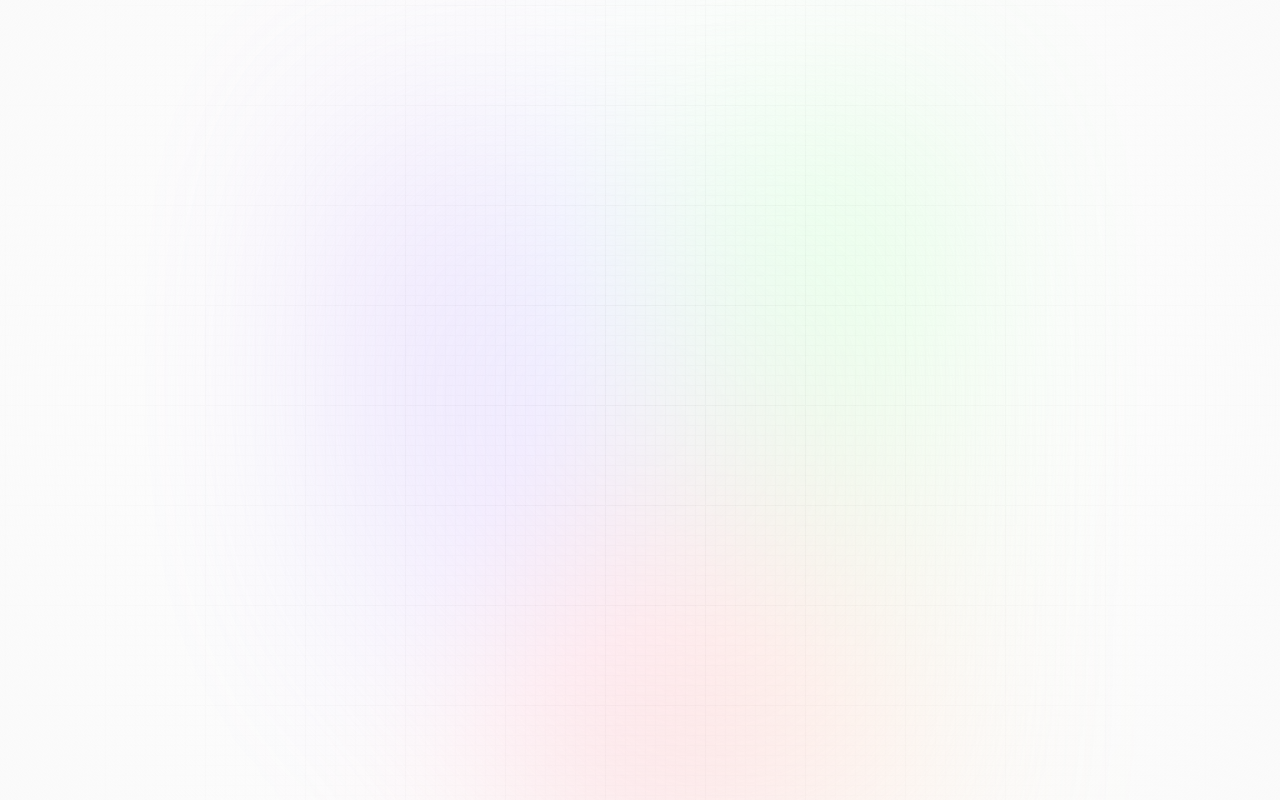
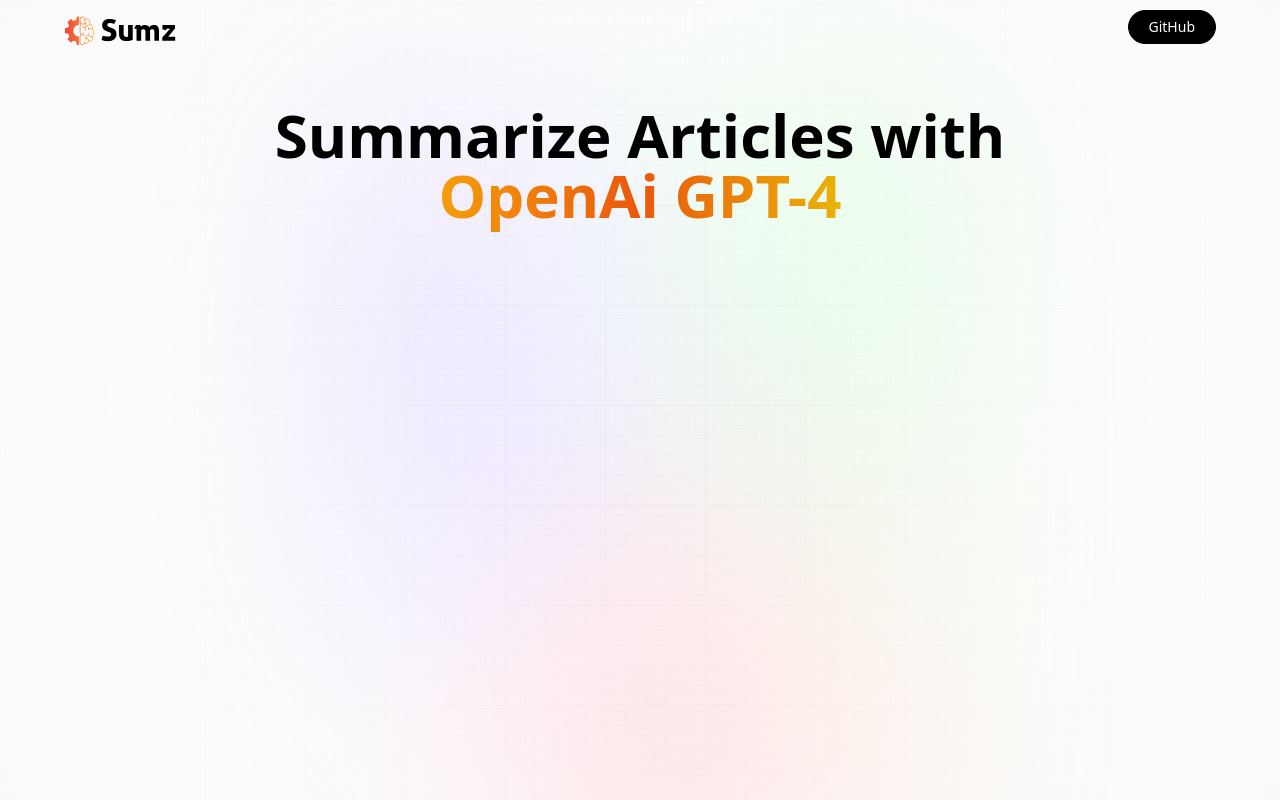
Before and after one commit to Hoffalypse/Article-Summary, a React app: page / in a window 1280 px wide. Built offline with nearby package versions, Linux system fonts and the light colour scheme; the HTML template or start-up script is replaced by a standard one.

Commit message:
added hero text and a gradient to make it pop a bit

```diff
--- a/src/components/Hero.jsx
+++ b/src/components/Hero.jsx
@@ -1,10 +1,24 @@
-
+import { logo } from '../assets'
 
 const Hero = () => {
   return (
-    <div>
+    <header className='w-full flex justify-center items-center flex-col'>
+      <nav className='flex justify-between items-center w-full mt-2 mb-10'>
+        <img src={logo} alt="Summarizer Logo"
+        className='w-28 object-contain'/>
+        <button
+        type='button'
+        onClick={() => window.open('https://github.com/Hoffalypse/Article-Summary')}
+        className='black_btn'>
+          GitHub
+        </button>
 
-    </div>
+      </nav>
+      <h1 className='head_text'>
+        Summarize Articles with <br/>
+        <span className='orange_gradient'>OpenAi GPT-4</span>
+      </h1>
+    </header>
   )
 }
 
```
